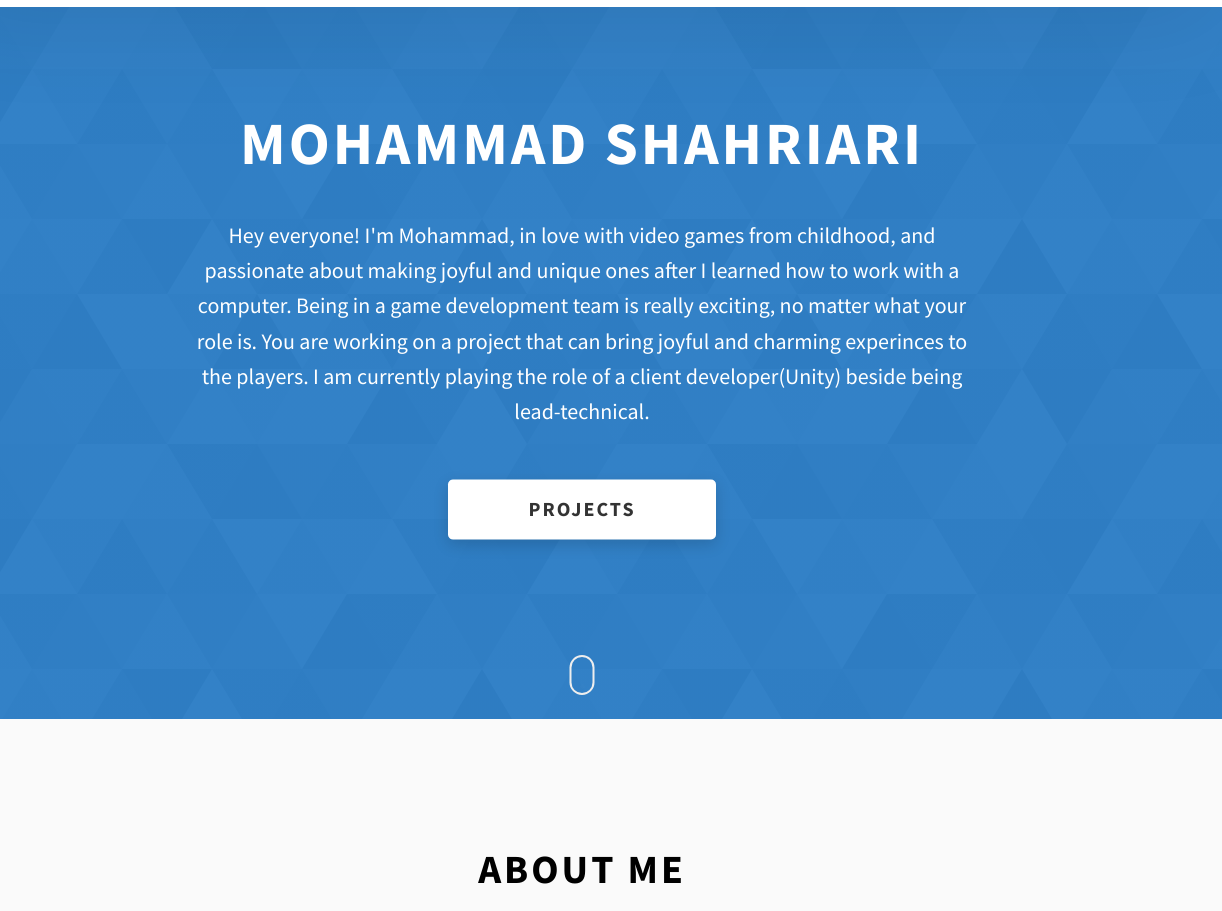
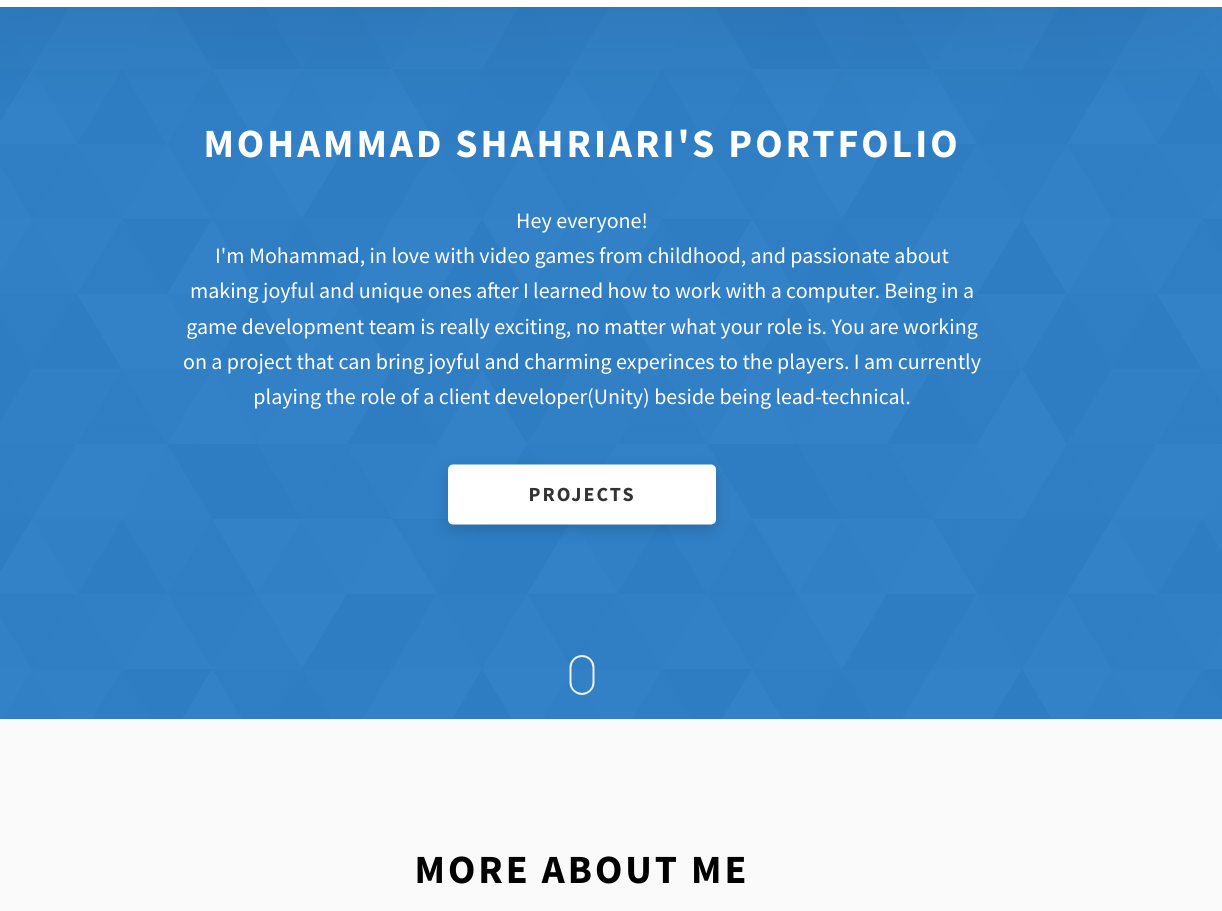
Before and after one commit to moh-shah/moh-shah.github.io, a website: page index.html in a window 1280 px wide. Shown: the part 81-992 px from the top of the page, 58-1280 px from the left. Drawn offline with Linux system fonts and the light colour scheme.

Commit message:
changing header font size

```diff
--- a/css/style.css
+++ b/css/style.css
@@ -63,7 +63,7 @@ textarea {
   resize: none; }
 
 .heading-primary {
-  font-size: 6rem;
+  font-size: 4rem;
   text-transform: uppercase;
   letter-spacing: 3px;
   text-align: center; }
--- a/index.html
+++ b/index.html
@@ -81,10 +81,10 @@
     </header>
     <section class="home-hero">
       <div class="home-hero__content">
-        <h1 class="heading-primary">Mohammad Shahriari</h1>
+        <h1 class="heading-primary">Mohammad Shahriari's Portfolio</h1>
         <div class="home-hero__info">
           <p class="text-primary">
-            Hey everyone!
+            Hey everyone!<br>
             I'm Mohammad, in love with video games from childhood, and passionate about making joyful and unique ones after I learned how to work with a computer.
             Being in a game development team is really exciting, no matter what your role is. You are working on a project that can bring joyful and
             charming experinces to the players.
@@ -122,7 +122,7 @@
     <section id="about" class="about sec-pad">
       <div class="main-container">
         <h2 class="heading heading-sec heading-sec__mb-med">
-          <span class="heading-sec__main">About Me</span>
+          <span class="heading-sec__main">More About Me</span>
           <span class="heading-sec__sub">
             I began my journey in the video game industry from 2017.
             It's been 5 years that I'm writing code, about 2 years as a back-end dev and then a client developer.
@@ -131,10 +131,13 @@
             I am interested in procedural generation and complex systems.
             I enjoy every video game that feels good to me in any genre.
             But if I want to name some of them, they are Rogue-Like, Metroidvania, and MOBA.
+            <br>
+            <br>
 
-            <div>
-              Get in touch with me: <strong>moh.shah96@gmail.com</strong>
-            </div>
+            Get in touch with me: <strong>moh.shah96@gmail.com</strong>
+            <br>
+            <br>
+
             <a
                 href="./assets/resume-english.pdf"
                 class="btn btn--med btn--theme dynamicBgClr"
```
